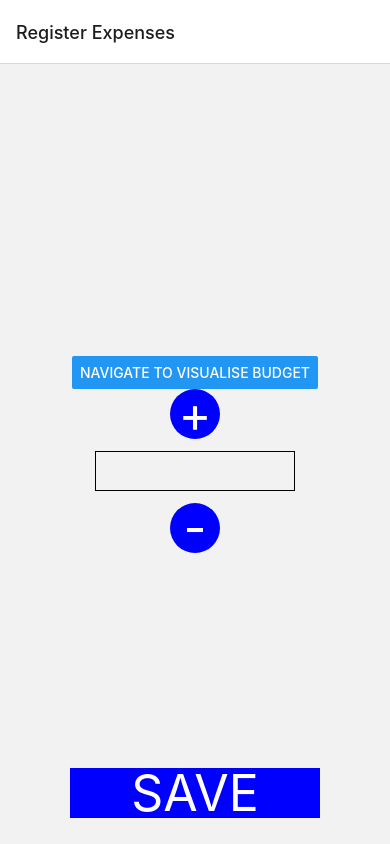
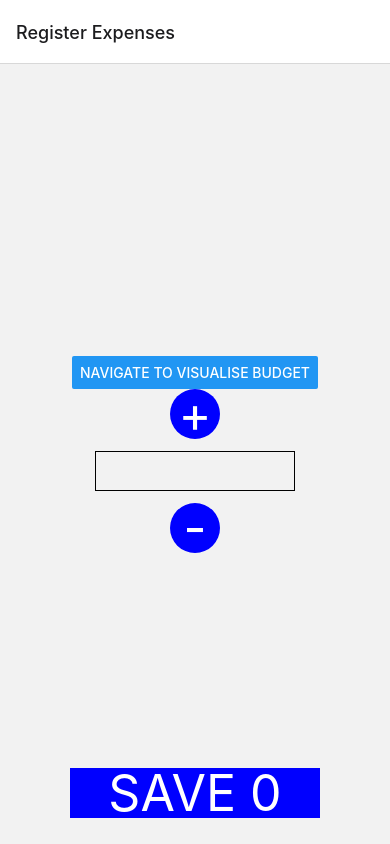
Before and after one commit to dianapronckute/dreamteam_budget, a React Native app: screen /RegisterExpenses in a window 390 px wide. Built offline with nearby package versions, Linux system fonts and the light colour scheme.

Commit message:
changing state

```diff
--- a/screens/RegisterExpenses.js
+++ b/screens/RegisterExpenses.js
@@ -1,5 +1,5 @@
-import React from 'react';
-import {View, Button, Text,SafeAreaView, StyleSheet, TextInput, TouchableOpacity} from 'react-native'
+import React , {useState}from 'react';
+import {View, Button, Text,SafeAreaView, StyleSheet, TextInput, TouchableOpacity, Component} from 'react-native'
 import VisualiseBudget from './VisualiseBudget';
 //import {Dropdown } from 'react-native-material-dropdown';
 import { LogBox } from 'react-native';
@@ -8,9 +8,14 @@ import { NavigationContainer } from '@react-navigation/native';
 
 
 
+
+
 const RegisterExpenses = ({ navigation }) => {
   const [text, onChangeText] = React.useState("");
   const [number, onChangeNumber] = React.useState(null);
+  const [count, setCount] = useState(0);
+  const onPress = () => setCount(prevCount => prevCount + 1);
+
 
   return (
 
@@ -41,19 +46,21 @@ const RegisterExpenses = ({ navigation }) => {
        </TouchableOpacity>
 
        <TouchableOpacity
+       onPress={onPress}
       style={{width: 250,
         height: 50,
         justifyContent: 'center',
         alignItems: 'center',backgroundColor: 'blue',position: 'absolute',
         margin: 16,
         bottom: 10,}} >
-      <Text style={{ fontSize: 50, color: 'white' }}>SAVE</Text>
+      <Text style={{ fontSize: 50, color: 'white' }}>SAVE {count}</Text>
        </TouchableOpacity>
 
 
   </View>
   );
 };
+
 
 const styles = StyleSheet.create({
   input: {
@@ -82,5 +89,4 @@ const styles = StyleSheet.create({
 });
 
 
-
 export default RegisterExpenses
```
